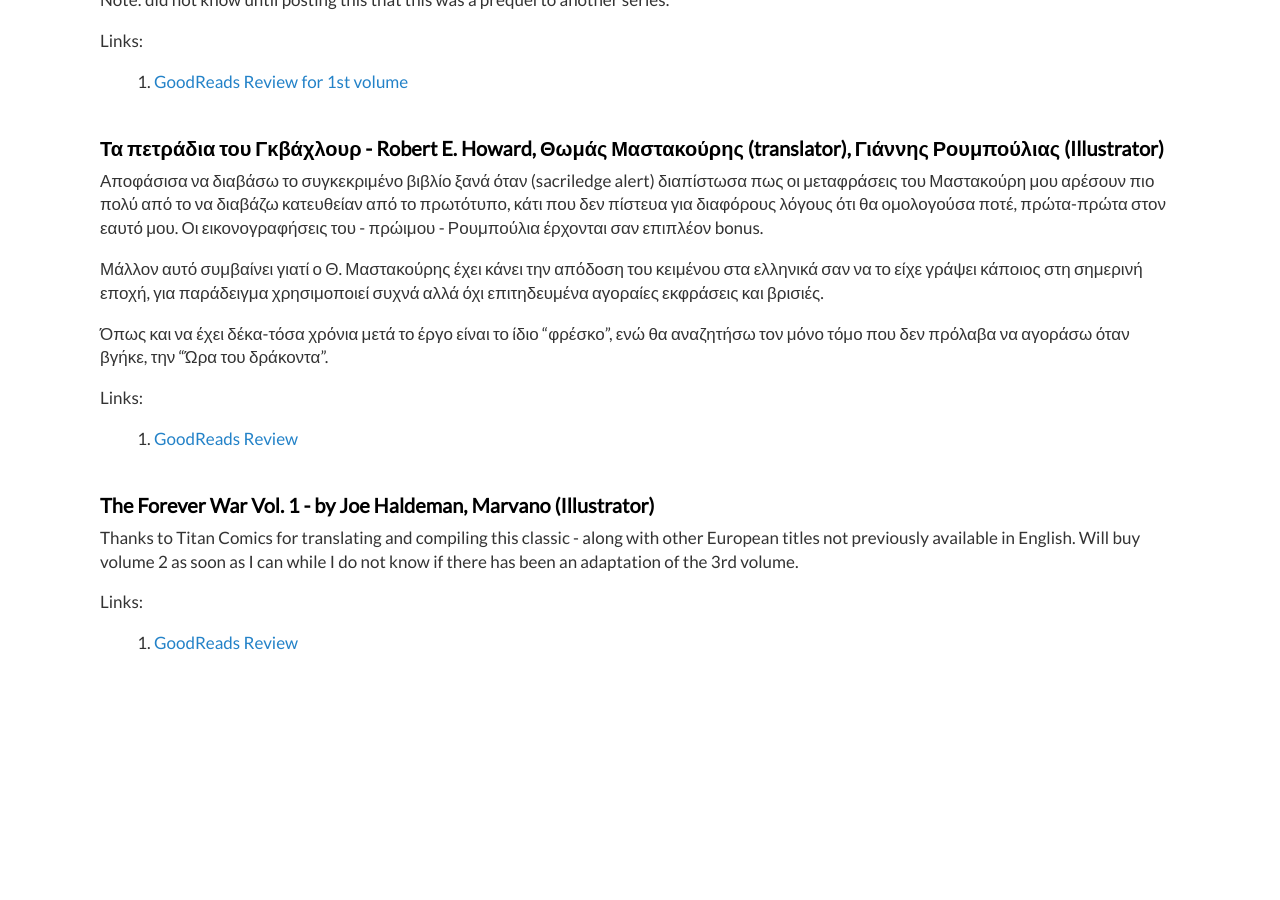
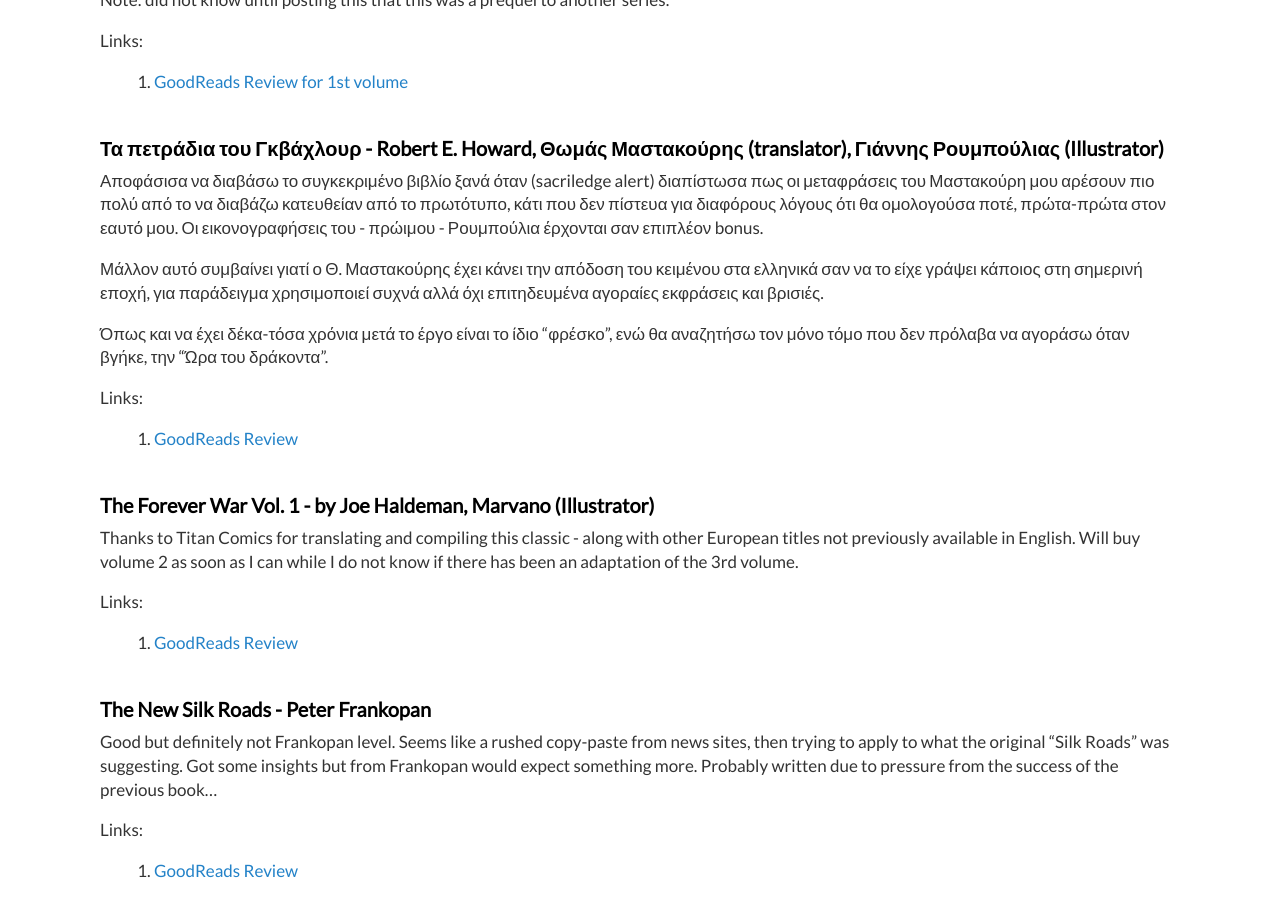
Before and after one commit to dimitrismistriotis/dimitrismistriotis.github.io, a Jekyll site: the page built from _posts/2019-01-14-books_of_2019.md, in a window 1280 px wide and 900 px high, scrolled down 2073 px. Built offline with Jekyll 4.4.1, drawn with Linux system fonts in a browser that asks for light colours; before the commit the page ends 2745 px from its top, so only the background shows below that.

Commit message:
New Silk Roads

```diff
--- a/_posts/2019-01-14-books_of_2019.md
+++ b/_posts/2019-01-14-books_of_2019.md
@@ -131,3 +131,13 @@ Thanks to Titan Comics for translating and compiling this classic - along with o
 Links:
 
 1.  [GoodReads Review](https://www.goodreads.com/review/show/2886748581)
+
+##  The New Silk Roads - Peter Frankopan
+
+Good but definitely not Frankopan level.
+Seems like a rushed copy-paste from news sites, then trying to apply to what the original "Silk Roads" was suggesting. Got some insights but from Frankopan would expect something more.
+Probably written due to pressure from the success of the previous book...
+
+Links:
+
+1.  [GoodReads Review](https://www.goodreads.com/review/show/2900945619)
```
